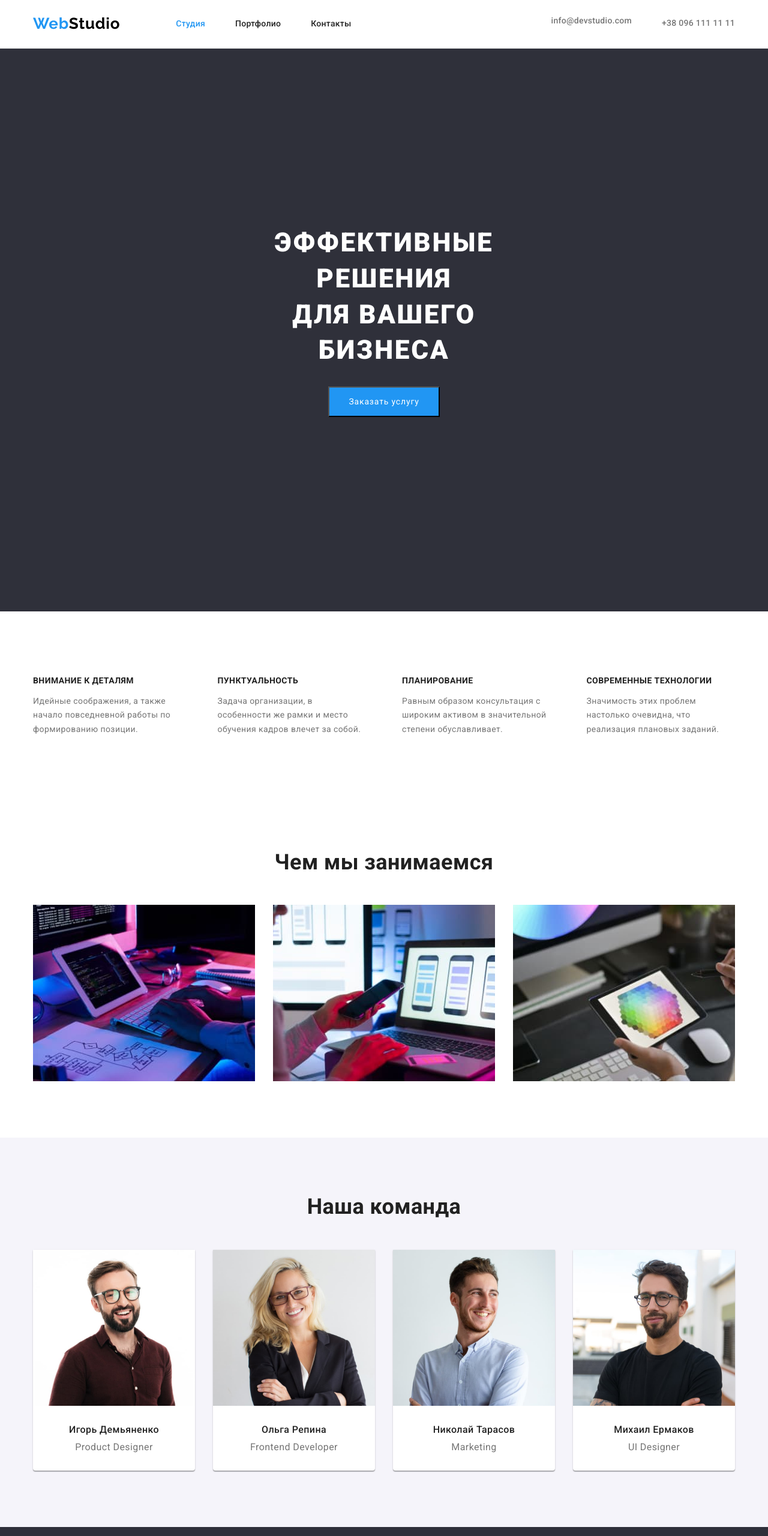
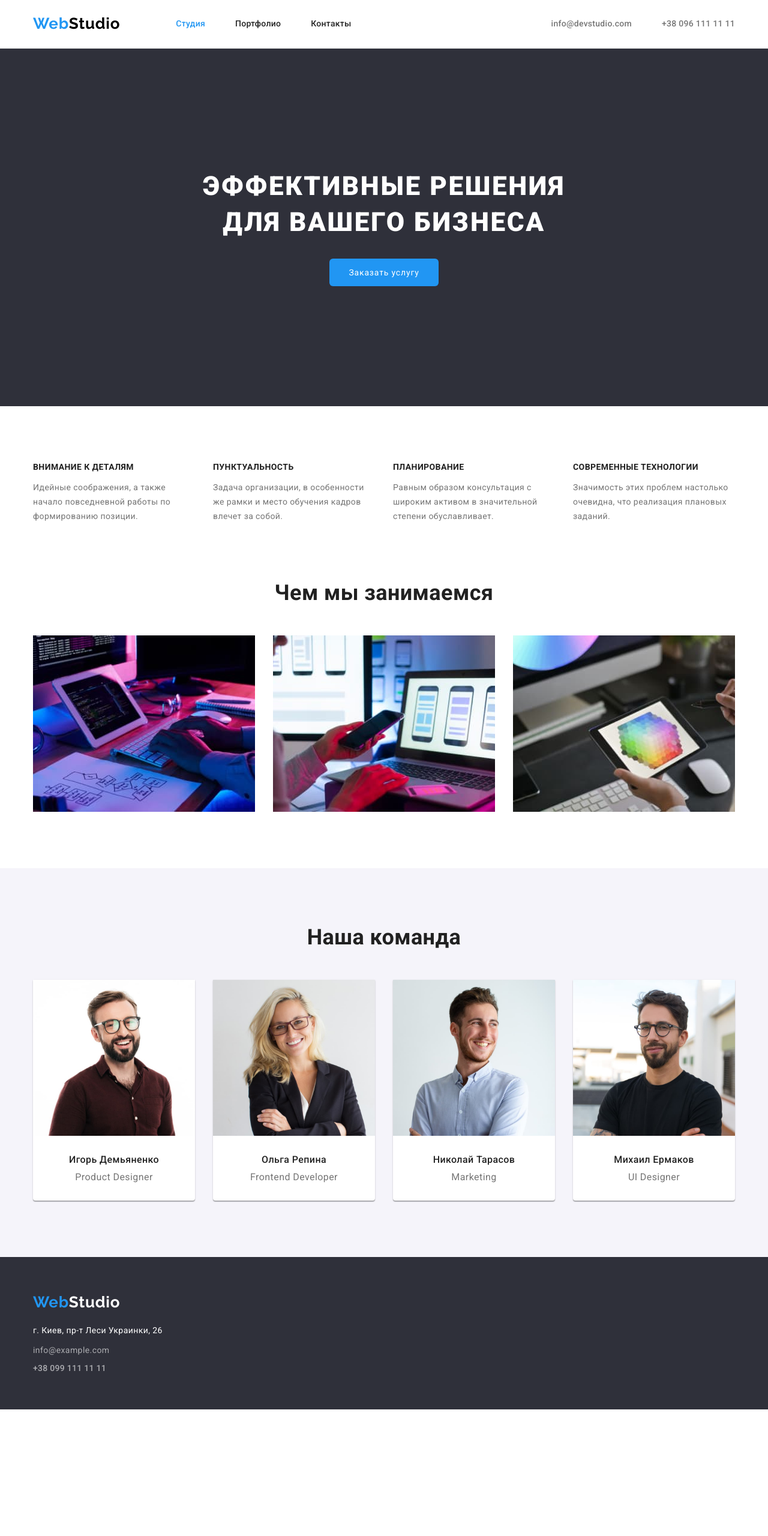
Before and after one commit to InnaLeva/goit-markup-hw-03, a plain HTML site: page index.html in a window 1280 px wide. Shown: the top 2560 px of the page at 60% size. After the commit the page ends 2349 px from the top, so only its background shows below. Drawn offline with nearby package versions, Linux system fonts and the light colour scheme.

Commit message:
fixed errors with flex

```diff
--- a/CSS/styles.css
+++ b/CSS/styles.css
@@ -47,6 +47,11 @@ body {
   background-color: var(--primary-background);
 }
 
+.section {
+  padding-top: 94px;
+  padding-bottom: 94px;
+}
+
 /*=============HEADER==============*/
 
 .menu-link {
@@ -66,15 +71,21 @@ body {
   color: var(--accent-color);
 }
 
+.header-menu-contact:not(:last-child) {
+  margin-right: 50px;
+}
+
 /*=============/HEADER===========*/
 
 /*================HERO===========*/
 
 .hero {
+  padding: 200px 0;
   background-color: var(--secondary-background);
 }
 
 .main-title {
+  width: 696px;
   font-weight: 900;
   font-size: 44px;
   line-height: 1.36;
@@ -83,25 +94,23 @@ body {
   text-transform: uppercase;
   color: var(--tertary-text-color);
   margin-bottom: 30px;
-  padding-top: 200px;
-  padding-left: 452px;
-  padding-right: 452px;
+  margin-left: auto;
+  margin-right: auto;
 }
 
 .hero-button {
   display: flex;
   justify-content: center;
   align-items: center;
-  padding-bottom: 200px;
 }
 
 .modal-btn {
+  border: none;
   min-width: 160px;
   padding-top: 10px;
   padding-bottom: 10px;
   padding-left: 32px;
   padding-right: 32px;
-  margin-bottom: 30px;
   line-height: 1.88;
   display: flex;
   align-items: center;
@@ -109,6 +118,7 @@ body {
   letter-spacing: 0.06em;
   color: var(--tertary-text-color);
   background-color: var(--accent-color);
+  border-radius: 6px;
 }
 
 /*.button {
@@ -129,11 +139,6 @@ body {
 /*===============COMPONENTS=============*/
 
 /*============header=========*/
-
-.section {
-  padding-top: 94px;
-  padding-bottom: 94px;
-}
 
 .container {
   width: 1200px;
@@ -192,8 +197,8 @@ body {
   line-height: 1.14;
   letter-spacing: 0.02em;
   color: var(--secondary-text-color);
-  margin-left: auto;
-  margin-right: 50px;
+  /*margin-left: auto;
+  margin-right: 50px;*/
 }
 
 .contact-mail:hover,
@@ -227,16 +232,13 @@ body {
   font-size: 14px;
   line-height: 1.14;
   text-transform: uppercase;
+  margin-top: 0;
 }
 
 .list-qualities {
   display: flex;
   align-items: center;
   gap: 30px;
-}
-
-.quality-name:not(:last-child) {
-  margin-right: 30px;
 }
 
 .quality-name {
@@ -250,6 +252,10 @@ body {
 }
 
 /*===========our work=======*/
+
+.our-work {
+  padding-top: 0;
+}
 
 .section-title {
   font-size: 36px;
@@ -309,30 +315,18 @@ body {
    height: 252px;
 }*/
 
-.page-footer .footer-container {
-  display: flex;
-  flex-direction: column;
-}
-
-.footer-contact {
-  display: flex;
-  flex-direction: column;
-  margin-top: 20px;
-  padding-bottom: 60px;
-}
-
-.menu-contact {
+.page-footer {
   display: flex;
 }
 
-.menu-contact:not(:last-child) {
+.footer-menu-contact:not(:last-child) {
   margin-bottom: 9px;
 }
 
 .footer-logo {
-  padding-top: 60px;
-  padding-right: 1240px;
+  margin-right: 0;
   margin-bottom: 20px;
+  display: block;
 }
 
 .address {
@@ -406,17 +400,13 @@ body {
 
 /*===========PORTFOLIO===============*/
 
-.list-works {
-  padding: 94px 215px;
-}
-
 .button-list {
   display: flex;
   align-items: center;
   justify-content: center;
   flex-wrap: wrap;
   gap: 8px;
-  margin-bottom: 34px;
+  margin-bottom: 50px;
 }
 
 .button-list .button-filter:not(:last-child) {
@@ -428,6 +418,7 @@ body {
 }
 
 .button-filter {
+  border: none;
   font-family: inherit;
   font-weight: 500;
   font-size: 16px;
@@ -435,6 +426,7 @@ body {
   text-align: center;
   cursor: pointer;
   color: var(--primary-text-color);
+  border-radius: 4px;
 }
 
 .button-filter:hover,
@@ -449,7 +441,7 @@ body {
 }
 
 .text-part {
-  margin-top: 20px;
+  padding-top: 20px;
   padding-left: 24px;
   padding-right: 24px;
   padding-bottom: 20px;
@@ -467,13 +459,10 @@ body {
   font-size: 18px;
   line-height: 2;
   letter-spacing: 0.06em;
-  margin-top: 20px;
   margin-bottom: 4px;
 }
 
 .type-of-work {
-  margin-top: 4px;
-  margin-bottom: 20px;
   font-size: 16px;
   line-height: 1.88;
   color: var(--secondary-text-color);
--- a/index.html
+++ b/index.html
@@ -41,14 +41,14 @@
           </ul>
         </nav>
         <ul class="contacts list">
-          <li class="menu-contact">
+          <li class="header-menu-contact">
             <a
               class="contact-mail link mail-theme-light"
               href="mailto:info@devstudio.com"
               >info@devstudio.com</a
             >
           </li>
-          <li class="menu-contact">
+          <li class="header-menu-contact">
             <a
               class="phone-number link phone-number-theme-light"
               href="tel:+380961111111"
@@ -61,13 +61,12 @@
     <!-- HERO -->
     <main>
       <section class="hero section">
-        <!-- button -->
-        <h1 class="main-title">
-          Эффективные решения <br />
-          для вашего бизнеса
-        </h1>
-        <div class="hero-button">
-          <button class="modal-btn" type="button">Заказать услугу</button>
+        <div class="container">
+          <!-- button -->
+          <h1 class="main-title">Эффективные решения для вашего бизнеса</h1>
+          <div class="hero-button">
+            <button class="modal-btn" type="button">Заказать услугу</button>
+          </div>
         </div>
       </section>
       <!-- our qualities -->
@@ -204,7 +203,7 @@
         </a>
         <address class="address">
           <ul class="list footer-contact">
-            <li class="menu-contact">
+            <li class="footer-menu-contact">
               <a
                 class="google-maps link"
                 href="https://goo.gl/maps/hXsa1kEKAmFXyF3AA"
@@ -213,12 +212,12 @@
                 >г. Киев, пр-т Леси Украинки, 26</a
               >
             </li>
-            <li class="menu-contact">
+            <li class="footer-menu-contact">
               <a class="link mail-theme-dark" href="mailto:info@example.com"
                 >info@example.com</a
               >
             </li>
-            <li class="menu-contact">
+            <li class="footer-menu-contact">
               <a
                 class="phone-number link phone-number-theme-dark"
                 href="tel:+380991111111"
```
Also changed, not shown: portfolio.html (+6 -6 lines).
